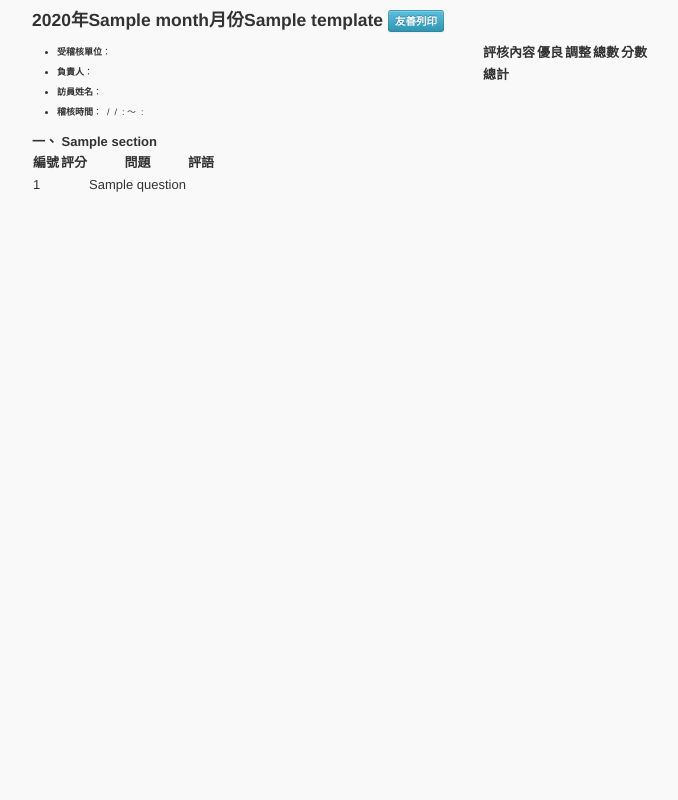
After one commit to askus/str, a CodeIgniter app: the page made by application/views/view_blank.php in a window 1280 px wide. The commit adds this page. Shown: the whole page, without its empty margins (158-836 px from the left). Run offline with CodeIgniter, Linux system fonts and the light colour scheme; the template is opened without the code that fills it: most values are stand-ins (such as "Sample title", 1, 10 or a date in 2020).

Commit message:
update feature: view blank template

```diff
--- a/application/config/acl.php
+++ b/application/config/acl.php
@@ -57,7 +57,8 @@ $config['permission'] = array(
         'view'   => 1,
         'add'    => 1,
         'edit'   => 1,
-        'delete' => 1
+        'delete' => 1,
+        'view_blank' => 3
     ),
     'questionnaire' => array(
         'view'  =>3 ,
--- a/application/helpers/menu_helper.php
+++ b/application/helpers/menu_helper.php
@@ -92,7 +92,6 @@ function show_menu()
         array("title"=>"檢視評分表", "url"=>"template/index", "role"=>1),
         array('title'=>"檢視本科室評分表", "url"=>"questionnaire/my_department", "role"=>3),
         array("title"=>"填寫評分表", "url"=>"questionnaire/index", "role"=>3)
-
     );
 
     // 建構選單 HTML
--- a/application/views/index_questionnaire.php
+++ b/application/views/index_questionnaire.php
@@ -18,7 +18,8 @@
 	  	<td>
 	  		<a href="<?= base_url('questionnaire/view/'.$questionnaire->questionnaire_id)?>" class="btn btn-mini btn-info">檢視</a>
 	  		<a href="<?= base_url('questionnaire/edit/'.$questionnaire->questionnaire_id)?>" class="btn btn-mini btn-info">填寫</a>
-	  	<td>
+        <a href="<?= base_url('template/view_blank/'.$questionnaire->template_id)?>" target="_blank" class="btn btn-mini btn-success">列印空白評分表</a>
+      <td>
   	</tr>
   <?php endforeach;?>
   </table>
--- a/application/views/my_department.php
+++ b/application/views/my_department.php
@@ -1,6 +1,6 @@
 <div class="container-fluid">
   <div class="row-fluid">
-    <h3>評分表 / 檢視本單位評分表</h3>
+    <h3>評分表管理 / 檢視本科室評分表</h3>
   </div>
   <table class="table">
   <tr><th>科室</th><th>年份</th><th>月份</th><th>標題</th><th></th></tr>
--- /dev/null
+++ b/application/views/view_blank.php
@@ -0,0 +1,108 @@
+<!DOCTYPE html>
+<html lang="zh-TW">
+<head>
+  <base href="<?=base_url()?>">
+  <meta charset="utf-8">
+  <title><?= $template->year ?>年<?= $template->month ?>月份<?= $template->title ?></title>
+  <link href="/favicon.ico" rel="icon">
+  <link href="css/bootstrap.min.css" rel="stylesheet" media="screen">
+  <link href="css/screen.css" media="screen, projection" rel="stylesheet">
+  <link href="css/print.css" media="print" rel="stylesheet">
+  <!--[if lte IE 7]><link href="css/ie.css" media="screen, projection" rel="stylesheet"><![endif]-->
+  <?php if (isset($css)) : foreach ($css as $cs) : ?>
+  <link href="<?=base_url('css/'. $cs)?>" media="screen, projection" rel="stylesheet">
+  <?php endforeach; endif; ?>
+  <?php if (isset($print_css)) : foreach ($print_css as $cs) : ?>
+  <link href="<?=base_url('css/'. $cs)?>" media="print" rel="stylesheet">
+  <?php endforeach; endif; ?>
+</head>
+
+<body>
+<div class="container">
+    <div class="container-fluid">
+      <div class="alert alert-error default-hide">
+        <button type="button" class="close">&times;</button>
+        <span id="alert-msg"></span>
+      </div>
+      <form class="form-inline" action="template/complete" id="template-update-form" method="post">
+      <div>
+          <h4> <?= $template->year ?>年<?= $template->month ?>月份<?= $template->title ?>
+          <a class="btn btn-info btn-mini no-print" href='javascript:window.print()' >友善列印</a>
+          </h4>
+          <div style="overflow: auto;">
+            <div style="float:left; width:50%; font-size:9px;">
+              <ul>
+                <li><strong>受稽核單位</strong>：&nbsp;  </li>
+                  <li><strong>負責人</strong>：&nbsp; </li>
+                  <li><strong>訪員姓名</strong>：&nbsp;   </li>
+                <li><strong>稽核時間</strong>：&nbsp;&nbsp;/&nbsp;&nbsp;/&nbsp; :  ～&nbsp; :  </li>
+              </ul>
+            </div>
+            <div style="float:left; width:50%">
+              <table class="score_table">
+                <tr>
+                  <th>評核內容</th><th>優良</th><th>調整</th><th>總數</th><th>分數</th>
+                </tr>
+                  <?php foreach( $template->sections as $section ): ?>
+                    <?php if( $section->is_analyzed ){ ?>
+                      <tr>
+                        <td><?= $section->section_title ?></td>
+                        <td>&nbsp;  </td>
+                        <td>&nbsp;  </td>
+                        <td>&nbsp;  </td>
+                        <td>&nbsp;  </td>
+                      </tr>
+                    <?php } ?>
+                  <?php endforeach; ?>
+                <tr>
+                  <td><strong>總計</strong></td>
+                  <td>&nbsp;  </td>
+                  <td>&nbsp;  </td>
+                  <td>&nbsp;  </td>
+                  <td>&nbsp;
+                  </td>
+                </tr>
+              </table>
+            </div>
+          </div>
+
+          <?php $i=0; ?>
+          <?php $section_i = 1;?>
+            <?php foreach( $template->sections as $section ): ?>
+              <?php $number_i = 1;?>
+              <strong>
+                <?= to_chinese_number($section_i++) ?>、 <?= $section->section_title ?>
+              </strong>
+              <?php if( !$section->is_all_comment ){ ?>
+                <table class="detail_table">
+                <tr><th>編號</th><th>評分</th><th>問題</th><th>評語</th></tr>
+                  <?php foreach( $section->questions as $question ) : ?>
+                        <tr>
+                          <td class="print_short center_td"><?= $number_i++ ?></td>
+                          <td class="print_short center_td">&nbsp;</td>
+                          <td class="print_large"><span id='row-<?= $i ?>-question'><?= $question->question_title?></span></td>
+                          <td class="print_medium">&nbsp;</td>
+                        </tr>
+                  <?php $i++; endforeach; ?>
+                </table>
+              <?php }else{ ?>
+                <table class="detail_table">
+                <tr><th colspan="2">評語</th></tr>
+                  <?php foreach( $section->questions as $question ) : ?>
+                        <tr >
+                          <td class="print_short"><span id='row-<?= $i ?>-question'><?= $question->question_title?></span></td>
+                          <td class="print_large">&nbsp;
+                          </td>
+                        </tr>
+                  <?php $i++; endforeach; ?>
+                </table>
+              <?php }; ?>
+            <?php endforeach; ?>
+
+        </div>
+      </form>
+
+    </div>
+</div>
+</body>
+</html>
--- a/application/views/view_questionnaire.php
+++ b/application/views/view_questionnaire.php
@@ -12,7 +12,7 @@
       <div style="overflow: auto;">
         <div style="float:left; width:50%; font-size:9px;">
           <ul>
-            <li><strong>被稽核單位</strong>：<?= $questionnaire->target_department->department_name ?> </li>
+            <li><strong>受稽核單位</strong>：<?= $questionnaire->target_department->department_name ?> </li>
             <?php if(  !$is_encrypted  ): ?>
               <li><strong>負責人</strong>：<?= $questionnaire->assigned_user->name ?> </li>
               <li><strong>訪員姓名</strong>：<?= $questionnaire->executor?> </li>
```
Also changed, not shown: application/controllers/template.php (+10 -0 lines).
